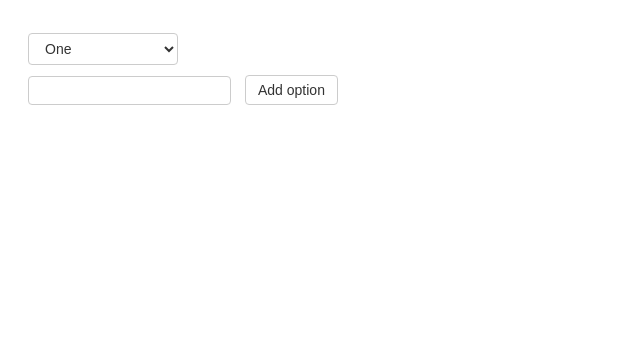
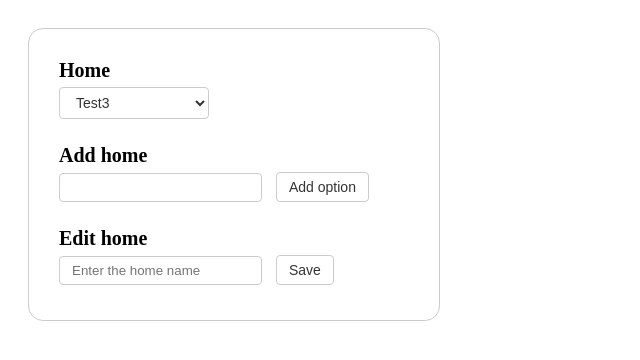
Before and after one commit to VictoriaSm/Task_1, a plain HTML site: page index.html in a window 1280 px wide. Shown: the whole page, without its empty margins (0-640 px from the left). Drawn offline with Linux system fonts and the light colour scheme.

Commit message:
Add files via upload

```diff
--- a/index.html
+++ b/index.html
@@ -7,18 +7,29 @@
 
 </head>
 <body>
+<div class="homes">
+    <div>
+        <label>Home</label>
+        <div>
+            <select id="count"></select>
+        </div>
+    </div>
 
-<div>
-    <select id="count">
-        <option value="one">One</option>
-        <option value="two">Two</option>
-        <option value="three">Three</option>
-    </select>
-</div>
+    <div class="editing">
+        <label>Add home</label>
+        <div>
+            <input type="text" id="numb" value="">
+            <button onclick="addElement()">Add option</button>
+        </div>
+    </div>
 
-<div>
-    <input type="text" id="numb" value="">
-    <button onclick="addElement()">Add option</button>
+    <div class="editing">
+        <label>Edit home</label>
+        <div>
+            <input type="text" placeholder="Enter the home name">
+            <button>Save</button>
+        </div>
+    </div>
 </div>
 
 <script src="homekit.vanilla_tools.js"></script>
--- a/index.js
+++ b/index.js
@@ -1,48 +1,3 @@
-/*Task 1.1*/
-function getHomeNames() {
-    return home.map(function(item){
-        return item.homeName;
-    });
-}
-
-/*Task 1.2*/
-function searchHome( id ) {
-    /* return home.filter(function(item){
-         return item._id === id;
-     })[0] || -1;*/
-
-    var elem = -1;
-
-    home.forEach(function (item) {
-        if( item._id === id ) elem = item;
-    });
-
-    return elem;
-}
-
-/*Task 2*/
-var counting = document.getElementById('count');
-
-counting.onclick = function ( event ) {
-    var index = event.target.selectedIndex;
-
-    alert( event.target[index].innerHTML );
-};
-
-/*Task 3*/
-function addElement() {
-    var addNum = document.getElementById('count');
-    var option = document.createElement('option');
-
-    option.text = document.getElementById('numb').value;
-    addNum.add(option);
-
-    document.getElementById('numb').value = '';
-}
-
-
-
-
 var home =
     [{
         "_id": "58873bae28f4bf912185591b",
@@ -477,3 +432,55 @@ var home =
         "homeName": "Test3",
         "potential_status": "Confirmed"
     }];
+
+/*Task 1.1*/
+function getHomeNames( arrHome ) {
+    return arrHome.map(function(item){
+        return item.homeName;
+    });
+}
+
+/*Task 1.2*/
+function searchHome( id ) {
+    /* return home.filter(function(item){
+         return item._id === id;
+     })[0] || -1;*/
+
+    var elem = -1;
+
+    home.forEach(function (item) {
+        if( item._id === id ) elem = item;
+    });
+
+    return elem;
+}
+
+/*Task 2*/
+var counting = document.getElementById('count');
+
+counting.onclick = function ( event ) {
+    var index = event.target.selectedIndex;
+
+    alert( event.target[index].innerHTML );
+};
+
+/*Task 3*/
+var select = document.getElementById('count');
+
+function addElement() {
+    var option = document.createElement('option');
+    option.text = document.getElementById('numb').value;
+    select.appendChild(option);
+
+    document.getElementById('numb').value = '';
+}
+
+/*Task 4*/
+var homes = getHomeNames( home );
+
+homes.forEach(function (item) {
+    var option = document.createElement('option');
+    option.value = item;
+    option.innerHTML = item;
+    select.appendChild(option);
+});
--- a/style.css
+++ b/style.css
@@ -41,3 +41,19 @@ input {
     border: 1px solid #ccc;
     padding: 6px 12px;
 }
+
+label {
+    font-size: 20px;
+    font-weight: bold;
+}
+
+.editing {
+    margin-top: 20px;
+}
+
+.homes {
+    width: 350px;
+    padding: 30px;
+    border: 1px solid #ccc;
+    border-radius: 15px;
+}
```
Lines whose indentation alone changed are shown as unchanged.
